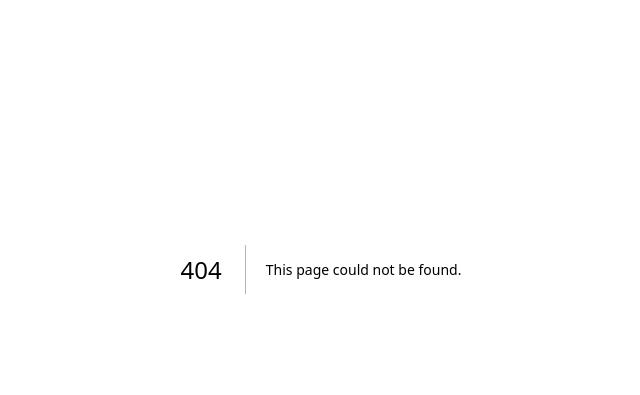
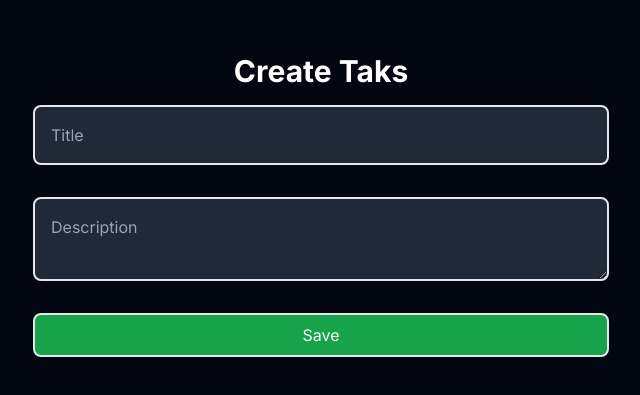
Before and after one commit to davidcrc/nextjs-13_4_postgres_crud, a Next.js app: page /tasks/new in a window 1280 px wide. Before the commit this address had no page. Shown: the part 147-542 px from the top of the page, without its empty margins (319-959 px from the left). Built offline with nearby package versions, Linux system fonts and the light colour scheme.

Commit message:
feat: :bug: create taks form

```diff
--- a/package.json
+++ b/package.json
@@ -20,6 +20,7 @@
     "postcss": "8.4.27",
     "react": "18.2.0",
     "react-dom": "18.2.0",
+    "react-hook-form": "^7.45.4",
     "tailwindcss": "3.3.3",
     "typescript": "5.1.6"
   },
--- /dev/null
+++ b/src/app/tasks/new/page.tsx
@@ -0,0 +1,80 @@
+"use client";
+
+import React from "react";
+import { useRouter } from "next/navigation";
+import { useForm } from "react-hook-form";
+
+const FormPage = () => {
+  const router = useRouter();
+
+  const {
+    register,
+    handleSubmit,
+    setFocus,
+    reset,
+    watch,
+    formState: { errors },
+  } = useForm({
+    defaultValues: {
+      title: "",
+      description: "",
+    },
+  });
+
+  const onSubmit = handleSubmit(async (data) => {
+    console.log("dd", data);
+
+    setFocus("title");
+
+    try {
+      await fetch("/api/tasks", {
+        method: "POST",
+        body: JSON.stringify(data),
+        headers: {
+          "Content-Type": "application/json",
+        },
+      });
+
+      reset();
+
+      router.push("/");
+      router.refresh();
+    } catch (error) {
+      console.log("err", error);
+    }
+  });
+
+  return (
+    <form
+      onSubmit={onSubmit}
+      className="h-[calc(100vh-7rem)] flex flex-col justify-center items-center max-w-xl mx-auto"
+    >
+      <h1 className="font-bold text-3xl">Create Taks</h1>
+      <input
+        {...register("title", {
+          required: {
+            value: true,
+            message: "Title is required",
+          },
+        })}
+        type="text"
+        placeholder="Title"
+        className="bg-gray-800 border-2 w-full p-4 rounded-lg my-4"
+      />
+      <textarea
+        {...register("description")}
+        placeholder="Description"
+        className="bg-gray-800 border-2 w-full p-4 rounded-lg my-4"
+      />
+
+      <button
+        className="bg-green-600 hover:bg-green-700 border-2 w-full px-4 py-2 rounded-lg my-4"
+        disabled={!!errors.title?.message}
+      >
+        Save
+      </button>
+    </form>
+  );
+};
+
+export default FormPage;
```
Also changed, not shown: 2 other files (tests, documents, lock files or other folders).
